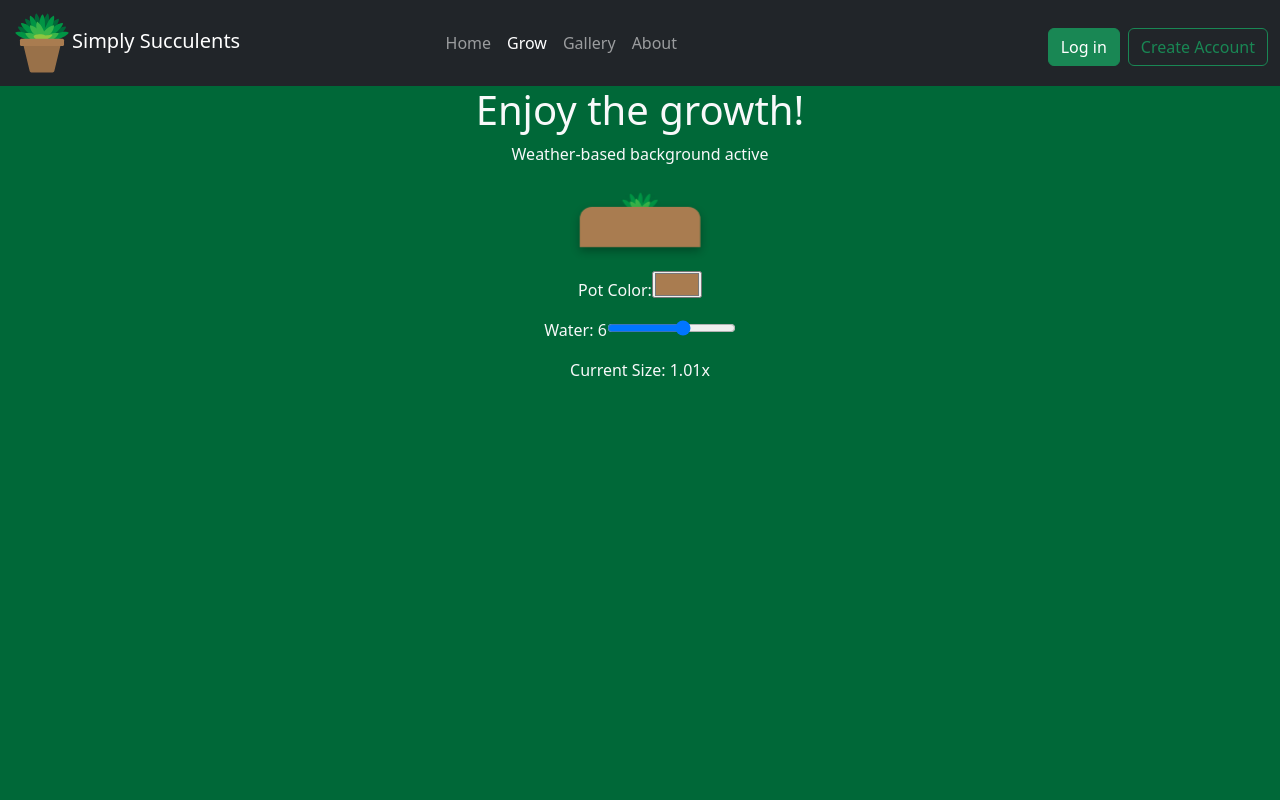
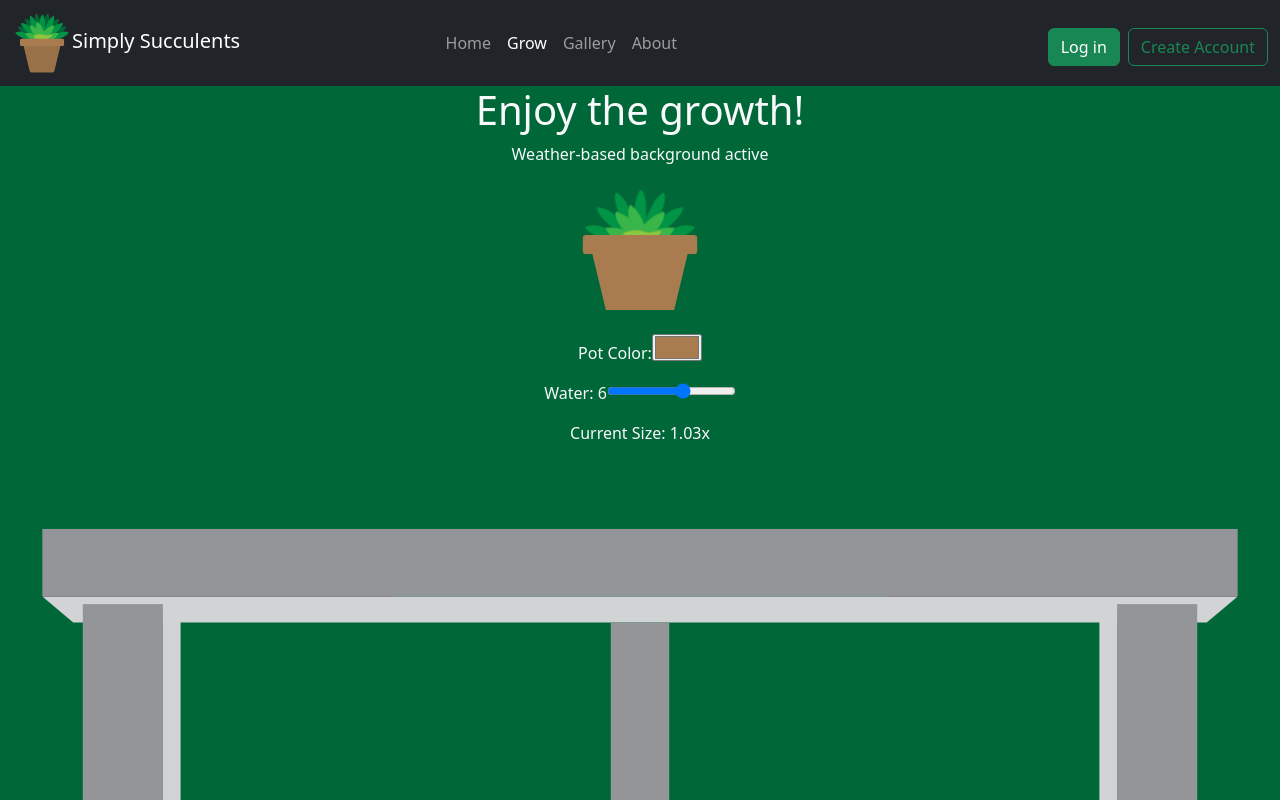
Before and after one commit to ClayDunford/startup, a React (Vite) app in the folder Startup_Files/: page /grow in a window 1280 px wide. Shown: the top 800 px of the page. Built offline with nearby package versions, Linux system fonts and the light colour scheme; no server answers.

Commit message:
more bug fixes

```diff
--- a/Startup_Files/src/grow/grow.jsx
+++ b/Startup_Files/src/grow/grow.jsx
@@ -1,38 +1,49 @@
-import React, {useState} from 'react';
+import React, { useState } from 'react';
 import '../app.css';
 import Succulent from './succulent';
 import Controls from './controls';
-import {useGrowthSimulation} from './hooks/useGrowthSimulation';
+import { useGrowthSimulation } from './hooks/useGrowthSimulation';
 import { useWeather } from './hooks/useWeather';
 import { getWeatherBackground } from './utils/weatherBackground';
 
 export function Grow() {
-  const [potColor, setPotColor] = useState('#a97c50');
-  const [water, setWater] = useState(6);
+  const savedDataRaw = localStorage.getItem('succulentData');
+  const savedData = savedDataRaw ? JSON.parse(savedDataRaw) : null;
 
-  const size = useGrowthSimulation({water, tickRate: 1000});
 
-  const {weather, error} = useWeather();
+  const [potColor, setPotColor] = useState(savedData?.savedPotColor ?? '#a97c50');
+  const [water, setWater] = useState(savedData?.savedWater ?? 6);
+
+  const size = useGrowthSimulation({ water, potColor, tickRate: 1000 });
+
+  const { weather, error } = useWeather();
   const background = getWeatherBackground(weather?.weathercode);
 
 
   return (
     <div className="d-flex flex-column bg-custom min-vh-100"
-      style={{ background: background || '#006838', transition: 'background 1s ease'}}
+      style={{ background: background || '#006838', transition: 'background 1s ease' }}
     >
       <main>
-        <div className="text-light text-center" style={{ backgroundColor: '#006838'}} >
+        <div className="text-light text-center" style={{ backgroundColor: '#006838' }} >
           <h1>Enjoy the growth!</h1>
-          {error? <p>{error}</p> : <p>Weather-based background active</p>}
+          {error ? <p>{error}</p> : <p>Weather-based background active</p>}
         </div>
-        <div className="d-flex flex-column align-items-center mt-4">
+
+        <div style={{position: 'relative'}}>
+        <div className="d-flex flex-column align-items-center mt-4" style={{ zIndex: 2, position:'relative' }}>
           <Succulent size={size} potColor={potColor} />
           <Controls
             potColor={potColor}
             setPotColor={setPotColor}
             water={water}
             setWater={setWater} />
-            <p className="text-light mt-3"> Current Size: {size.toFixed(2)}x</p>
+          <p className="text-light mt-3"> Current Size: {size.toFixed(2)}x</p>
+        </div>
+        <div style={{
+          zIndex: 1, position: 'absolute', width: '100%', height:'100%', objectFit: 'cover'}}>
+          <img src="/window.svg" />
+        </div>
         </div>
       </main>
     </div>
--- a/Startup_Files/src/grow/hooks/useGrowthSimulation.js
+++ b/Startup_Files/src/grow/hooks/useGrowthSimulation.js
@@ -1,7 +1,7 @@
 import {useState, useEffect} from 'react';
 import {calculateGrowth} from '../utils/growthModel';
 
-export function useGrowthSimulation({water, tickRate = 1000}) {
+export function useGrowthSimulation({water, potColor, tickRate = 1000}) {
     const [size, setSize] = useState(1);
 
     useEffect (() => {
@@ -33,6 +33,7 @@ export function useGrowthSimulation({water, tickRate = 1000}) {
                         savedSize: newSize,
                         savedWater: water,
                         savedDate: new Date().toISOString(),
+                        savedPotColor: potColor
                     })
                 );
                 return newSize;
@@ -40,6 +41,6 @@ export function useGrowthSimulation({water, tickRate = 1000}) {
         }, tickRate);
 
         return () => clearInterval(interval);
-    }, [water, tickRate]);
+    }, [water, tickRate, potColor]);
     return size;
 }
--- a/Startup_Files/src/grow/succulent.jsx
+++ b/Startup_Files/src/grow/succulent.jsx
@@ -4,25 +4,48 @@ export default function Succulent({ size, potColor }) {
     return (
         <div
             style={{
-                transform: `scale(${size})`,
-                transition: 'transform 1s ease',
+                position: 'relative',
+                width: 120,
                 display: 'flex',
-                flexDirection: 'column',
-                alignItems: 'center',
+                justifyContent: 'center',
+                alignItems: 'flex-start',
             }}
         >
-             <img src="/Succulentplant.svg" alt="Succulent" width="50" />
-        <div
-            style={{
-                width: '120px',
-                height: '40px',
-                backgroundColor: potColor,
-                borderTopLeftRadius: '12px',
-                borderTopRightRadius: '12px',
-                marginTop: '-10px',
-                boxShadow: '0 4px 10px rgba(0, 0, 0, .3)',
-            }}
-            />
+            <svg
+                xmlns="http://www.w3.org/2000/svg"
+                viewBox="0 0 792 432"
+                width={120}
+                height={120}
+                style={{
+                    zIndex: 2,
+                }}
+            >
+                {/* Pot*/}
+                <path
+                    d="M576.33,695.17H215.67c-14.68,0-27.45-10.06-30.89-24.33L81.2,240.8c-4.81-19.98,10.33-39.21,30.89-39.21h567.83c20.55,0,35.7,19.22,30.89,39.21l-103.58,430.03c-3.44,14.27-16.21,24.33-30.89,24.33Z"
+                    fill={potColor}
+                />
+                <rect
+                    x="18.62"
+                    y="116.93"
+                    width="754.76"
+                    height="126.09"
+                    rx="20.27"
+                    ry="20.27"
+                    fill={potColor}
+                />
+            </svg>
+            <img src="/Succulentplant.svg"
+                alt="Succulent"
+                style={{
+                    transform: `scale(${size})`,
+                    transition: 'transform 1s ease',
+                    transformOrigin: 'bottom center',
+                    position: 'absolute',
+                    bottom: 60,
+                    zIndex: 1,
+                    }} />
+
         </div>
     )
 }
--- a/Startup_Files/src/grow/utils/growthModel.js
+++ b/Startup_Files/src/grow/utils/growthModel.js
@@ -2,6 +2,6 @@ export function calculateGrowth(size, water) {
     const optimalWater = 6;
     const waterFactor = 1 - Math.abs(optimalWater - water) * .1;
 
-    const growthRate = .001 * waterFactor;
+    const growthRate = .005 * waterFactor;
     return size + (size * growthRate);
 }
```
Also changed, not shown: Startup_Files/public/window.svg (added).
